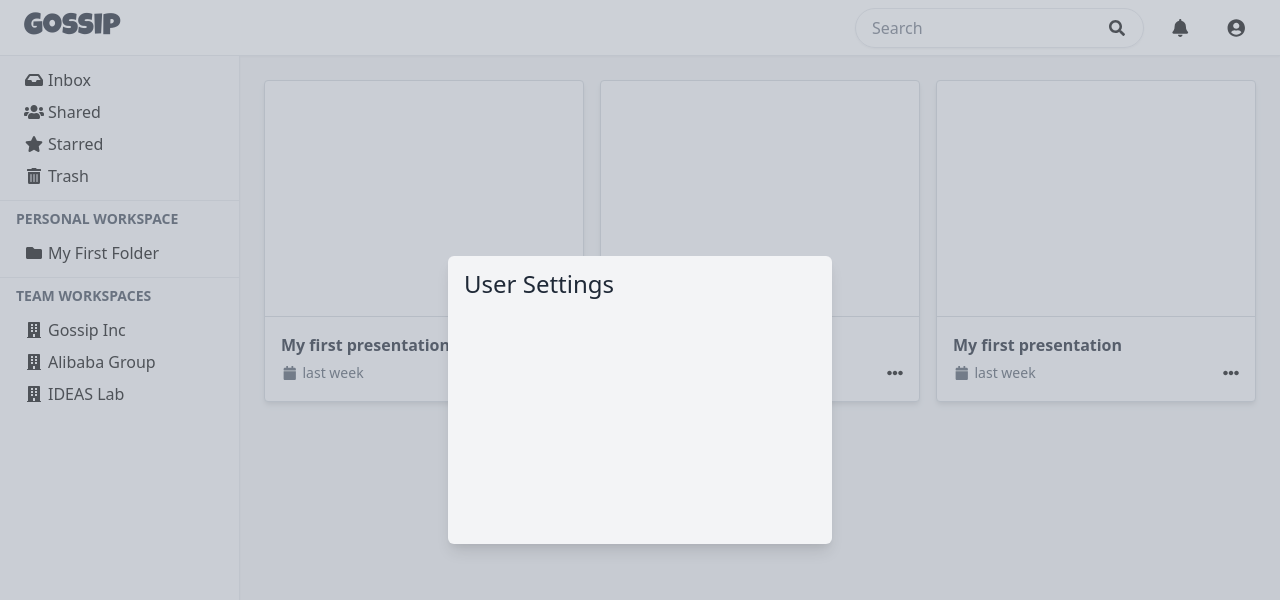
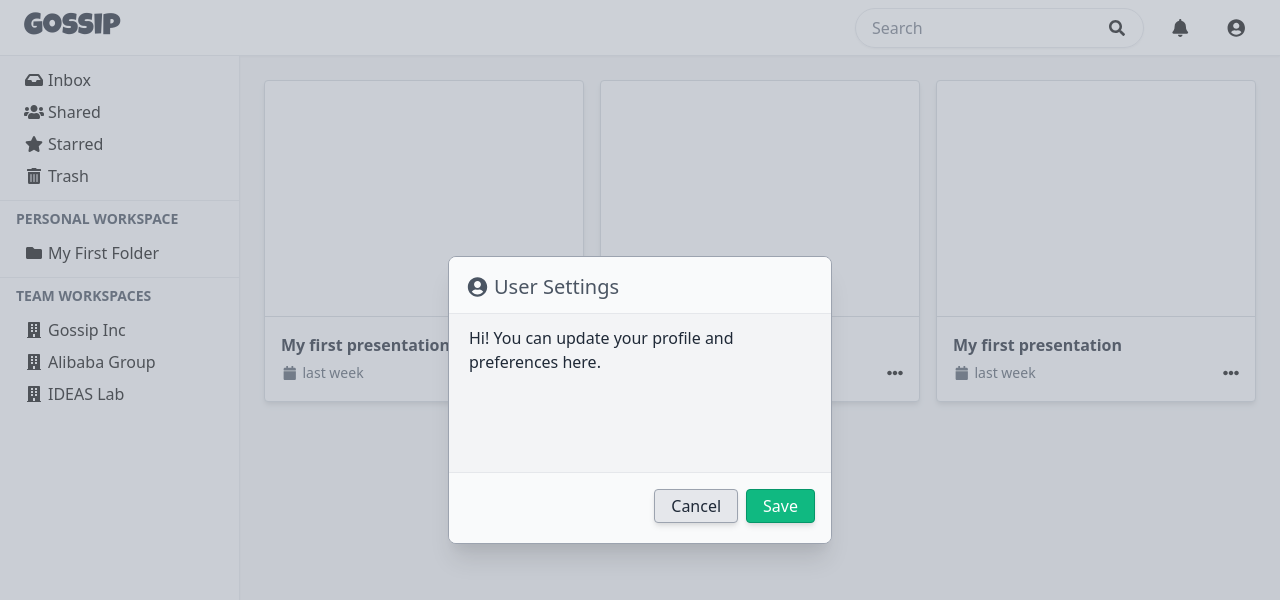
Before and after one commit to gossip-ink/gossip, a React app: page / in a window 1280 px wide. Both pictures are taken after a click on the button 1236 px from the left and 27 px from the top of the page. Shown: the top 600 px of the page. Built offline with nearby package versions, Linux system fonts and the light colour scheme.

Commit message:
feat: refine user settings modal, add buttons and alert modal

```diff
--- a/package.json
+++ b/package.json
@@ -17,6 +17,7 @@
     "@types/react-dom": "^17.0.0",
     "@types/react-router-dom": "^5.1.7",
     "@types/styled-components": "^5.1.7",
+    "@types/tailwindcss": "^2.0.2",
     "@types/webpack": "^4.41.26",
     "@types/webpack-dev-server": "^3.11.1",
     "@types/webpack-env": "^1.16.0",
--- /dev/null
+++ b/src/components/Button.tsx
@@ -0,0 +1,49 @@
+import classNames from "classnames";
+import React from "react";
+
+export type ButtonType = "primary" | "normal" | "danger" | "warning" | "approve";
+
+const typeClassNameMap: Record<ButtonType, string> = {
+  primary: classNames(
+    "text-gray-50 bg-blue-400 border border-blue-600",
+    "hover:bg-blue-300 hover:border-blue-500",
+    "active:bg-blue-500 active:border-blue-700"
+  ),
+  normal: classNames(
+    "text-gray-800 bg-gray-200 border border-gray-400",
+    "hover:text-gray-700 hover:bg-gray-100 hover:border-gray-300",
+    "active:bg-gray-300 active:border-gray-500"
+  ),
+  danger: classNames(
+    "text-gray-50 bg-red-400 border border-red-600",
+    "hover:bg-red-300 hover:border-red-500",
+    "active:bg-red-500 active:border-red-700"
+  ),
+  warning: "",
+  approve: classNames(
+    "text-white bg-green-500 border border-green-600",
+    "hover:bg-green-400 hover:border-green-500",
+    "active:bg-green-600 active:border-green-700"
+  ),
+};
+
+const Button: React.FC<ButtonProps> = ({ className, type = "normal", onClick, children }) => (
+  <button
+    className={classNames(
+      "px-4 py-1 shadow-md rounded transition-colors duration-150 ease-in-out focus:outline-none",
+      typeClassNameMap[type],
+      className
+    )}
+    onClick={onClick}
+  >
+    {children}
+  </button>
+);
+
+export default Button;
+
+export type ButtonProps = React.PropsWithChildren<{
+  className?: string;
+  type?: ButtonType;
+  onClick?: React.MouseEventHandler<HTMLButtonElement>;
+}>;
--- a/src/components/UserSettingsModal.tsx
+++ b/src/components/UserSettingsModal.tsx
@@ -1,12 +1,29 @@
+import { FontAwesomeIcon } from "@fortawesome/react-fontawesome";
 import React from "react";
 import { ModalComponent, register } from "../modals";
 import Modal from "../modals/components/Modal";
+import ModalFooter from "../modals/components/ModalFooter";
 import ModalTitle from "../modals/components/ModalTitle";
+import Button from "./Button";
 
 const UserSettingsModal: ModalComponent = ({ closeModal }) => {
   return (
-    <Modal className="px-4 py-3 w-96 h-72">
-      <ModalTitle>User Settings</ModalTitle>
+    <Modal className="w-96 h-72 flex flex-col overflow-hidden">
+      <ModalTitle className="px-4 pt-4 pb-3">
+        <FontAwesomeIcon className="mr-1" icon="user-circle" fixedWidth />
+        User Settings
+      </ModalTitle>
+      <section className="px-5 py-3 text-gray-800">
+        Hi! You can update your profile and preferences here.
+      </section>
+      <ModalFooter className="mt-auto px-4 pt-4 pb-5 flex flex-row-reverse">
+        <Button type="approve" onClick={closeModal}>
+          Save
+        </Button>
+        <Button className="mr-2" onClick={closeModal}>
+          Cancel
+        </Button>
+      </ModalFooter>
     </Modal>
   );
 };
--- a/src/helpers/icon.ts
+++ b/src/helpers/icon.ts
@@ -20,6 +20,7 @@ import {
   faTree,
   faIndent,
   faFilm,
+  faExclamationCircle,
 } from "@fortawesome/free-solid-svg-icons";
 
 library.add(
@@ -42,5 +43,6 @@ library.add(
   faListUl,
   faTree,
   faIndent,
-  faFilm
+  faFilm,
+  faExclamationCircle
 );
--- /dev/null
+++ b/src/modals/AlertModal.tsx
@@ -0,0 +1,35 @@
+import { FontAwesomeIcon } from "@fortawesome/react-fontawesome";
+import React from "react";
+import Button from "../components/Button";
+import { ModalComponent, register } from "../modals";
+import Modal from "./components/Modal";
+import ModalFooter from "./components/ModalFooter";
+import ModalTitle from "./components/ModalTitle";
+import { ModalComponentProps } from "./types";
+
+const AlertModal: ModalComponent<AlertModalProps> = ({ closeModal, message }) => {
+  return (
+    <Modal className="px-4 py-3 w-96 h-72">
+      <ModalTitle className="px-4 pt-4 pb-3">
+        <FontAwesomeIcon className="mr-1" icon="exclamation-circle" fixedWidth />
+        Notification
+      </ModalTitle>
+      <section className="px-5 py-3 text-gray-800">{message}</section>
+      <ModalFooter className="mt-auto px-4 pt-4 pb-5 flex flex-row-reverse">
+        <Button type="primary" onClick={closeModal}>
+          OK
+        </Button>
+      </ModalFooter>
+    </Modal>
+  );
+};
+
+AlertModal.options = {
+  identifier: "AlertModal",
+  overlayClassName: "opacity-50",
+  overlayCancellable: false,
+};
+
+export type AlertModalProps = ModalComponentProps & { message: string };
+
+register(AlertModal);
--- a/src/modals/components/Modal.tsx
+++ b/src/modals/components/Modal.tsx
@@ -5,7 +5,7 @@ const Modal: React.FC<ModalProps> = ({ className, children }) => (
   <div
     className={classNames(
       "absolute top-1/2 left-1/2 transform -translate-x-1/2 -translate-y-1/2",
-      "bg-gray-100 rounded-md shadow-lg",
+      "bg-gray-100 rounded-lg shadow-xl border border-gray-400",
       className
     )}
   >
--- /dev/null
+++ b/src/modals/components/ModalFooter.tsx
@@ -0,0 +1,12 @@
+import classNames from "classnames";
+import React from "react";
+
+const ModalFooter: React.FC<ModalFooterProps> = ({ className, children }) => (
+  <h2 className={classNames("bg-gray-50 border-t border-gray-200", className)}>{children}</h2>
+);
+
+ModalFooter.displayName = "ModalFooter";
+
+export default ModalFooter;
+
+export type ModalFooterProps = React.PropsWithChildren<{ className?: string }>;
--- a/src/modals/components/ModalTitle.tsx
+++ b/src/modals/components/ModalTitle.tsx
@@ -2,7 +2,14 @@ import classNames from "classnames";
 import React from "react";
 
 const ModalTitle: React.FC<ModalTitleProps> = ({ className, children }) => (
-  <h2 className={classNames("font-medium text-2xl text-gray-800", className)}>{children}</h2>
+  <h2
+    className={classNames(
+      "font-medium text-xl bg-gray-50 text-gray-600 border-b border-gray-200",
+      className
+    )}
+  >
+    {children}
+  </h2>
 );
 
 ModalTitle.displayName = "ModalTitle";
--- a/tailwind.config.js
+++ b/tailwind.config.js
@@ -1,5 +1,6 @@
 const colors = require("tailwindcss/colors");
 
+/** @type {import("tailwindcss").TailwindConfig} */
 module.exports = {
   purge: ["./src/**/*.html", "./src/**/*.tsx"],
   darkMode: "media",
@@ -22,7 +23,10 @@ module.exports = {
     },
   },
   variants: {
-    extend: {},
+    extend: {
+      backgroundColor: ["active"],
+      borderColor: ["active"],
+    },
   },
   plugins: [require("@tailwindcss/forms")],
 };
```
Also changed, not shown: 1 other file (tests, documents, lock files or other folders).
